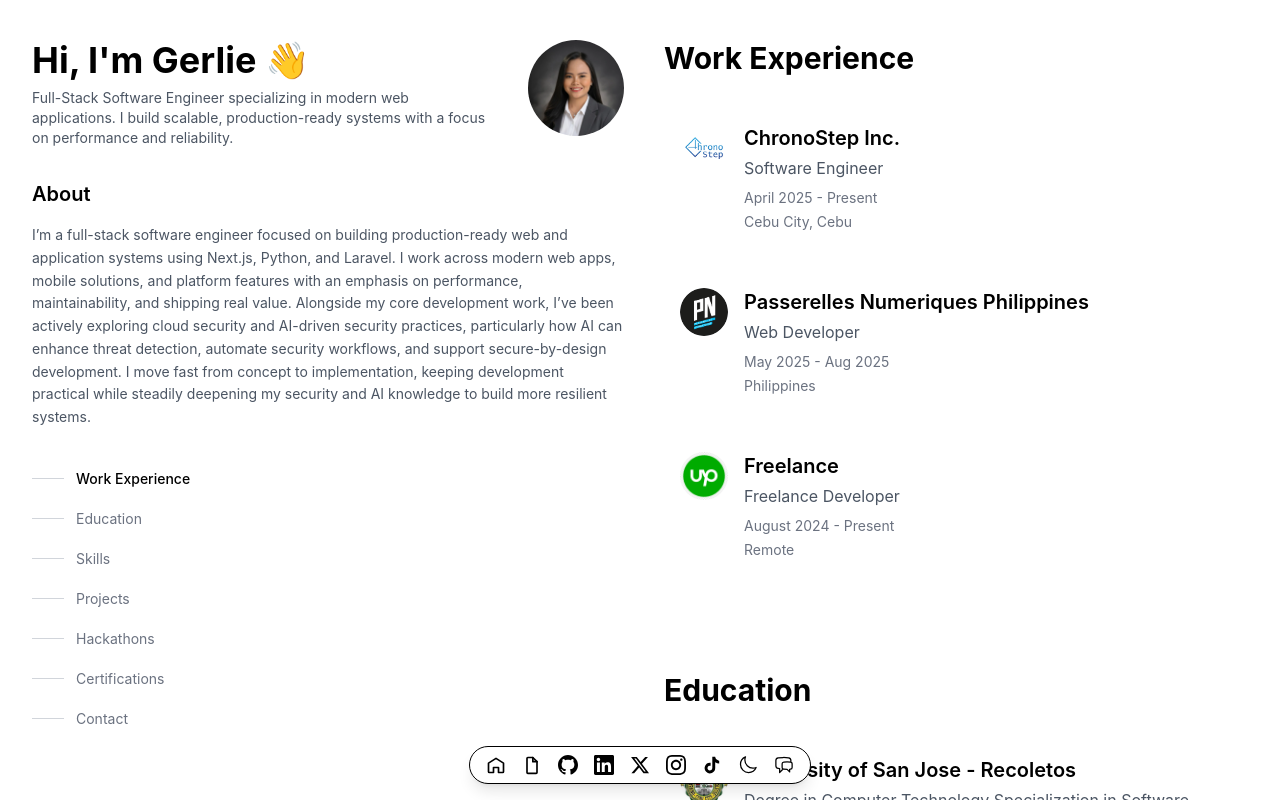
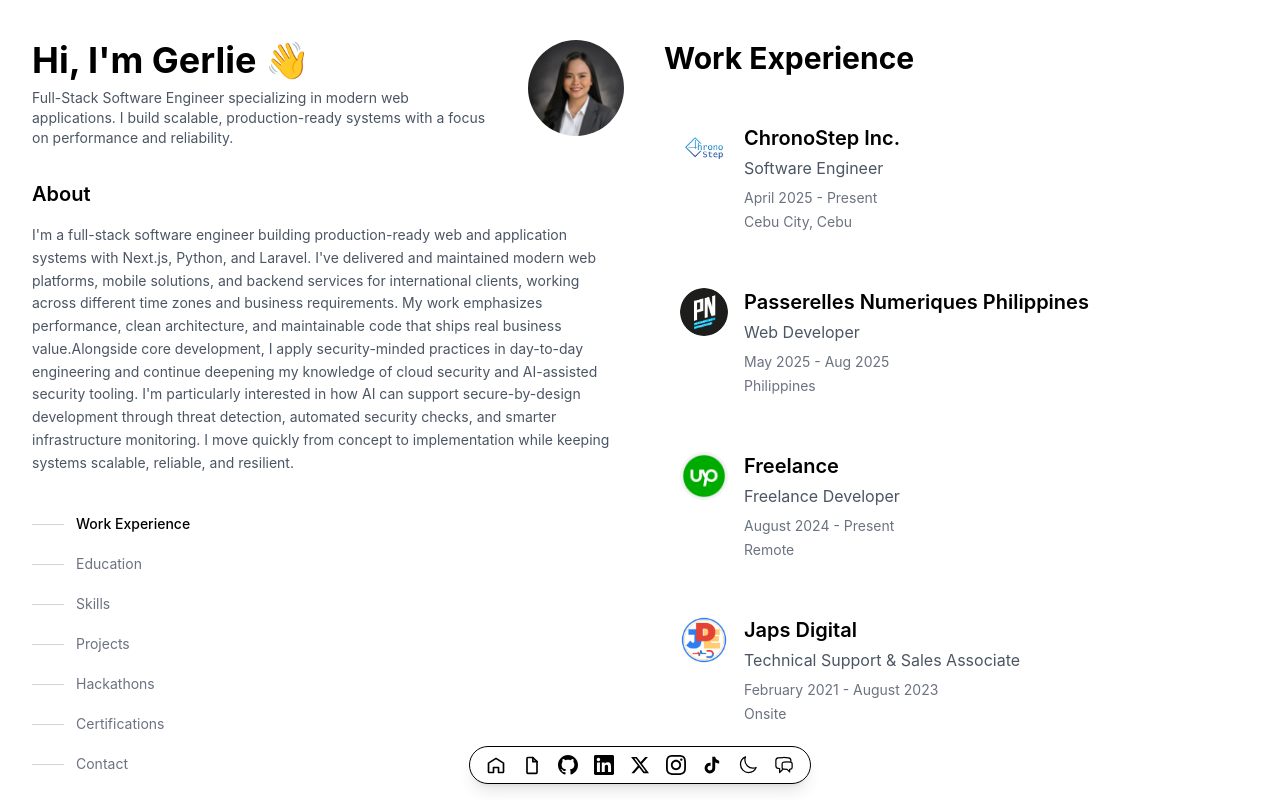
Before and after one commit to gakhd625/gerleyy-portfolio, a Next.js app: page / in a window 1280 px wide. Built offline with nearby package versions, Linux system fonts and the light colour scheme.

Commit message:
[UPDATE] experiemce

```diff
--- a/data/portfolio.ts
+++ b/data/portfolio.ts
@@ -3,6 +3,11 @@ export const portfolioData = {
   title: "Full-Stack Software Engineer specializing in modern web applications. I build scalable, production-ready systems with a focus on performance and reliability.",
   about: "I’m a full-stack software engineer focused on building production-ready web and application systems using Next.js, Python, and Laravel. I work across modern web apps, mobile solutions, and platform features with an emphasis on performance, maintainability, and shipping real value. Alongside my core development work, I’ve been actively exploring cloud security and AI-driven security practices, particularly how AI can enhance threat detection, automate security workflows, and support secure-by-design development. I move fast from concept to implementation, keeping development practical while steadily deepening my security and AI knowledge to build more resilient systems.",
   profileImage: "/profile/PROFILE.png",
+
+  about: [
+    "I'm a full-stack software engineer building production-ready web and application systems with Next.js, Python, and Laravel. I've delivered and maintained modern web platforms, mobile solutions, and backend services for international clients, working across different time zones and business requirements. My work emphasizes performance, clean architecture, and maintainable code that ships real business value.",
+    "Alongside core development, I apply security-minded practices in day-to-day engineering and continue deepening my knowledge of cloud security and AI-assisted security tooling. I'm particularly interested in how AI can support secure-by-design development through threat detection, automated security checks, and smarter infrastructure monitoring. I move quickly from concept to implementation while keeping systems scalable, reliable, and resilient."
+  ],
 
   workExperience: [
     {
@@ -26,13 +31,13 @@ export const portfolioData = {
       logo: "/company-logos/upwork.png",
       location: "Remote"
     },
-    // {
-    //   company: "Bilis Delivery",
-    //   role: "Lead Full Stack Developer",
-    //   period: "April 2024 - December 2025",
-    //   logo: "🚚",
-    //   location: "Remote"
-    // },
+    {
+      company: "Japs Digital",
+      role: "Technical Support & Sales Associate",
+      period: "February 2021 - August 2023",
+      logo: "/company-logos/jde.png",
+      location: "Onsite"
+    },
     // {
     //   company: "Develop Kreativity",
     //   role: "Co-Founder & Chief Technology Officer",
```
Also changed, not shown: public/company-logos/jde.png (added).
